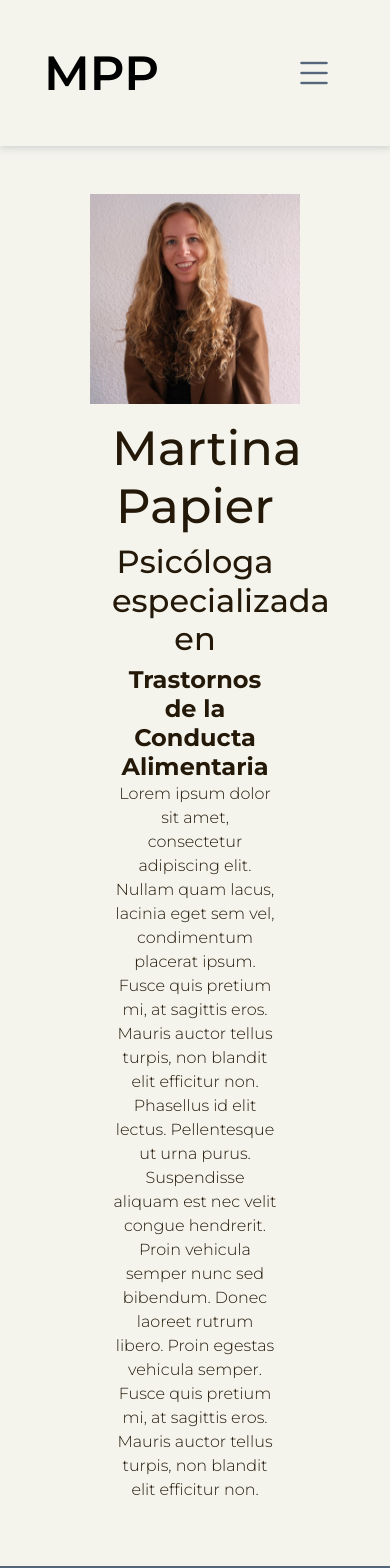
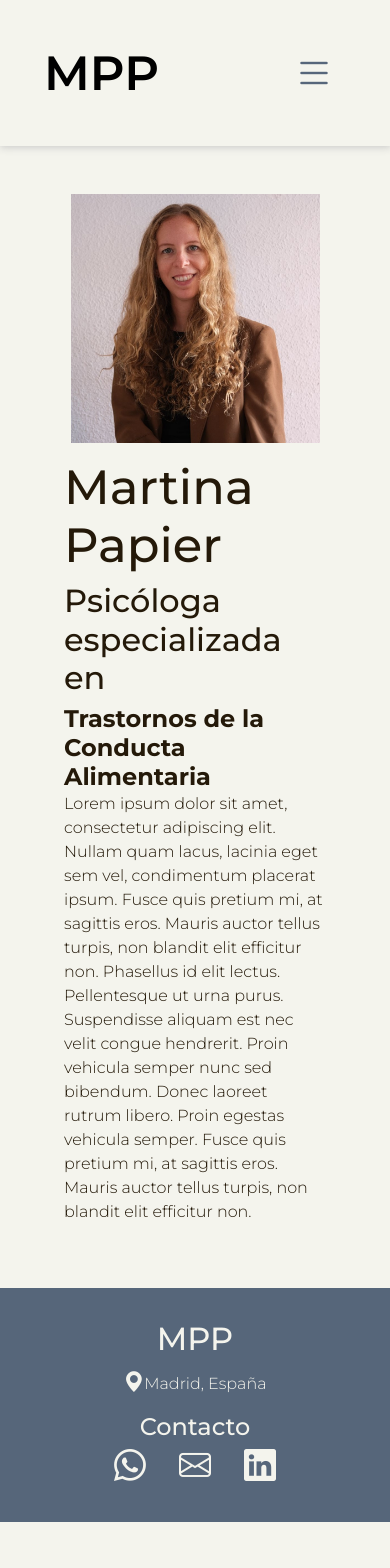
Before and after one commit to JoeDE88/martina_papier_psicologa, a React (Vite) app in the folder martina_papier_psicologa/: page / in a window 390 px wide. Shown: the top 1568 px of the page. After the commit the page ends 1522 px from the top, so only its background shows below. Built offline with nearby package versions, Linux system fonts and the light colour scheme.

Commit message:
adding media max-width 1400px

```diff
--- a/martina_papier_psicologa/src/App.css
+++ b/martina_papier_psicologa/src/App.css
@@ -19,6 +19,11 @@
   font-size: 2rem;
 }
 
+.bi-geo-alt-fill {
+  color: #F4F4ED;
+  font-size: 1.3rem;
+}
+
 .navbar {
   background-color: #F4F4ED;
   box-shadow: 0px 0.5px 8px 0.5px rgb(198, 198, 198);
@@ -27,6 +32,7 @@
   font-weight: 300;
   font-size: 1.2rem;
   padding: 2rem;
+  --bs-navbar-nav-link-padding-x: 1.0rem;
 }
 
 .navbar-toggler {
@@ -65,7 +71,7 @@
 .navbar-nav .nav-item {
   list-style-type: none;
   display: flex;
-  margin: 0;
+  margin-inline: 1rem;
   padding: 0;
 }
 
@@ -121,7 +127,7 @@
 }
 
 .profile-img {
-  width: 100%;
+  width: 90%;
   max-height: 100%;
   object-fit: contain;
 }
@@ -131,17 +137,35 @@
   transition: transform 0.5s ease;
 }
 
-@media (max-width: 767px) {
+@media (max-width:1400px) {
+  .profile-img {
+    width: 100%;
+  }
+
+  h1 {
+    font-size: 3.4rem;
+  }
 
   .text-container h1,
   .text-container h3 {
-    margin-top: 1rem;
+    width: 100%;
+  }
+}
+
+@media (max-width:1200px) {
+
+  h1 {
+    font-size: 3rem;
+  }
+
+  h3 {
+    font-size: 1.5rem;
   }
 }
 
 @media (max-width:991px) {
   .foto-card {
-    width: 60%;
+    width: 70%;
   }
 
   .text-container h1,
@@ -159,17 +183,13 @@
   }
 }
 
-@media (max-width:1200px) {
-  h1 {
-    font-size: 3rem;
+@media (max-width: 767px) {
+
+  .text-container h1,
+  .text-container h3 {
+    margin-top: 1rem;
   }
 
-  h3 {
-    font-size: 1.5rem;
-  }
-}
-
-@media (max-width:767px) {
   .text-container {
     padding-left: 8rem;
     padding-right: 8rem;
@@ -182,9 +202,8 @@
 
 @media (max-width:575px) {
   .text-container {
-    padding-left: 7rem;
-    padding-right: 7rem;
-    text-align: center;
+    padding-left: 4rem;
+    padding-right: 4rem;
   }
 
 }
```
